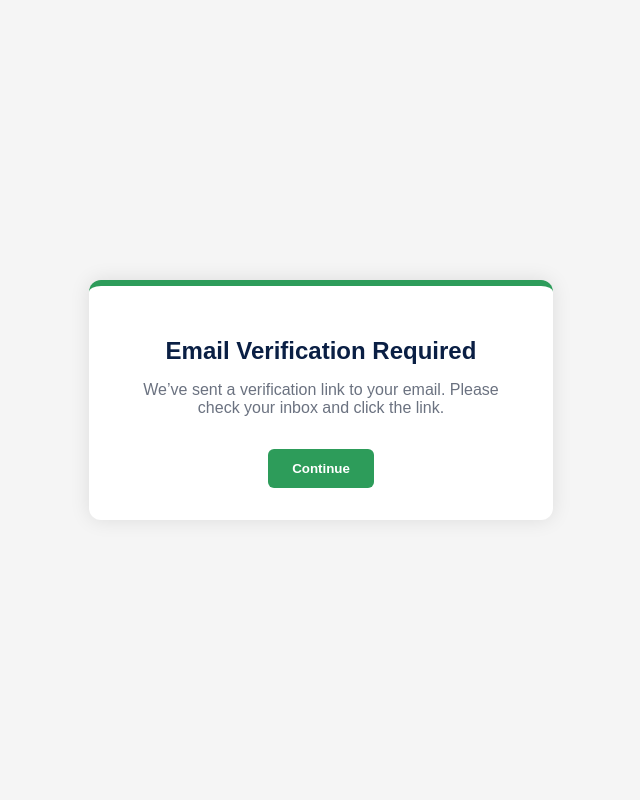
After one commit to jasrmg/SmartPort, a Django app: page /verify/ in a window 1280 px wide. The commit adds this page. Shown: the whole page, without its empty margins (319-959 px from the left). Run offline with Django 5.2, Linux system fonts and the light colour scheme; some libraries are stand-ins or nearby versions.

Commit message:
feat: added verify.html rip: firebase

```diff
--- a/accounts/urls.py
+++ b/accounts/urls.py
@@ -1,6 +1,7 @@
 from django.urls import path
-from .views import get_current_user
+from . import views
 
 urlpatterns = [
-  path('me/', get_current_user)
+  path('me/', views.get_current_user),
+  path("firebase-register/", views.firebase_register_view, name="firebase_register_view"),
 ]
--- /dev/null
+++ b/smartportApp/templates/smartportApp/verify.html
@@ -0,0 +1,152 @@
+{% load static %}
+<!DOCTYPE html>
+<html lang="en">
+  <head>
+    <meta charset="UTF-8" />
+    <title>Verify Your Email</title>
+    <style>
+      :root {
+        --primary: #0a1f44;
+        --secondary: #1e3a8a;
+        --accent: #2d9c5a;
+        --danger: #d14343;
+        --highlight: #d4af37;
+        --light-blue: #4682b4;
+        --lighter-blue: #8ca6db;
+        --light: #f5f5f5;
+        --gray: #e5e7eb;
+        --dark-gray: #6b7280;
+        --warning: #f59e0b;
+        --success: #10b981;
+      }
+
+      body {
+        background-color: var(--light);
+        font-family: sans-serif;
+        margin: 0;
+        display: flex;
+        justify-content: center;
+        align-items: center;
+        height: 100vh;
+      }
+
+      .verify-container {
+        background: white;
+        border-radius: 12px;
+        box-shadow: 0 0 20px rgba(0, 0, 0, 0.1);
+        padding: 2rem;
+        max-width: 400px;
+        width: 100%;
+        text-align: center;
+        border-top: 6px solid var(--accent);
+      }
+
+      h2 {
+        color: var(--primary);
+        margin-bottom: 1rem;
+      }
+
+      p {
+        color: var(--dark-gray);
+        margin-bottom: 2rem;
+      }
+
+      button {
+        background-color: var(--accent);
+        color: white;
+        padding: 0.75rem 1.5rem;
+        border: none;
+        border-radius: 6px;
+        font-weight: bold;
+        cursor: pointer;
+        transition: background-color 0.3s ease;
+      }
+
+      button:hover {
+        background-color: var(--primary);
+      }
+    </style>
+  </head>
+  <body>
+    <div class="verify-container">
+      <h2>Email Verification Required</h2>
+      <p>
+        We’ve sent a verification link to your email. Please check your inbox
+        and click the link.
+      </p>
+      <button onclick="checkEmailVerified()">Continue</button>
+    </div>
+
+    <!-- Firebase App (the core Firebase SDK) -->
+    <script src="https://www.gstatic.com/firebasejs/10.12.2/firebase-app-compat.js"></script>
+
+    <!-- Firebase Auth -->
+    <script src="https://www.gstatic.com/firebasejs/10.12.2/firebase-auth-compat.js"></script>
+    <script src="{% static 'smartportApp/global/firebase_config.js' %}"></script>
+    <script>
+      firebase.auth().onAuthStateChanged(function (user) {
+        if (user) {
+          console.log("✅ User logged in: ", user.email);
+        } else {
+          console.warn("⛔ No user signed in.");
+        }
+      });
+
+      async function checkEmailVerified() {
+        try {
+          const user = firebase.auth().currentUser;
+          if (!user) {
+            alert("No user session found. Please sign in again.");
+            window.location.href = "/"; // adjust path if needed
+            return;
+          }
+
+          // 🔁 Force refresh user's auth state
+          await user.reload();
+
+          if (user.emailVerified) {
+            const token = await user.getIdToken();
+            const firstName = sessionStorage.getItem("firstName");
+            const lastName = sessionStorage.getItem("lastName");
+            const role = sessionStorage.getItem("role");
+            console.log("TOKEN: ", token);
+            console.log("first: ", firstName);
+            console.log("ln: ", lastName);
+            console.log("role: ", role);
+
+            // Send the token + profile data to Django to create the user
+            const response = await fetch("/api/account/firebase-register/", {
+              method: "POST",
+              headers: {
+                "Content-Type": "application/json",
+                Authorization: `Bearer ${token}`,
+              },
+              body: JSON.stringify({
+                first_name: firstName,
+                last_name: lastName,
+                role: role,
+              }),
+            });
+
+            const result = await response.json();
+            console.log("Backend result: ", result);
+
+            if (!response.ok) {
+              throw new Error(result.error || "Unkown Error");
+            }
+
+            alert("Email verified! Account created.");
+            window.location.href = "/";
+          } else {
+            alert("Still not verified. Please check your inbox.");
+          }
+        } catch (err) {
+          console.error("Email verification error: ", err);
+          alert(
+            "Something went wrong. Try refreshing the page or signing in again."
+          );
+        }
+      }
+    </script>
+  </body>
+</html>
--- a/smartportApp/urls.py
+++ b/smartportApp/urls.py
@@ -3,4 +3,6 @@ from . import views
 
 urlpatterns = [
   path("", views.auth_view, name="auth_view"),
+  path("verify/", views.verify_view, name="verify_view"),
+  path("admin_dashboard/", views.admin_view, name="admin_view"),
 ]
--- a/smartportApp/views.py
+++ b/smartportApp/views.py
@@ -1,5 +1,20 @@
+import json
 from django.shortcuts import render
+from django.views.decorators.csrf import csrf_exempt
+
+from django.http import JsonResponse, HttpResponse
+from firebase_admin import auth
+from accounts.models import UserProfile
+
+
+
 
 # Create your views here.
 def auth_view(request):
   return render(request, "smartportApp/auth.html")
+
+def verify_view(request):
+  return render(request, "smartportApp/verify.html")
+
+def admin_view(request):
+  return HttpResponse(request, "<h1>HELLO WORLD YAWA MO</h1>")
```
Also changed, not shown: accounts/views.py (+41 -0 lines), smartportApp/static/smartportApp/global/auth.js (+53 -13 lines), smartportApp/templates/smartportApp/auth.html (+13 -5 lines), 1 other file.
